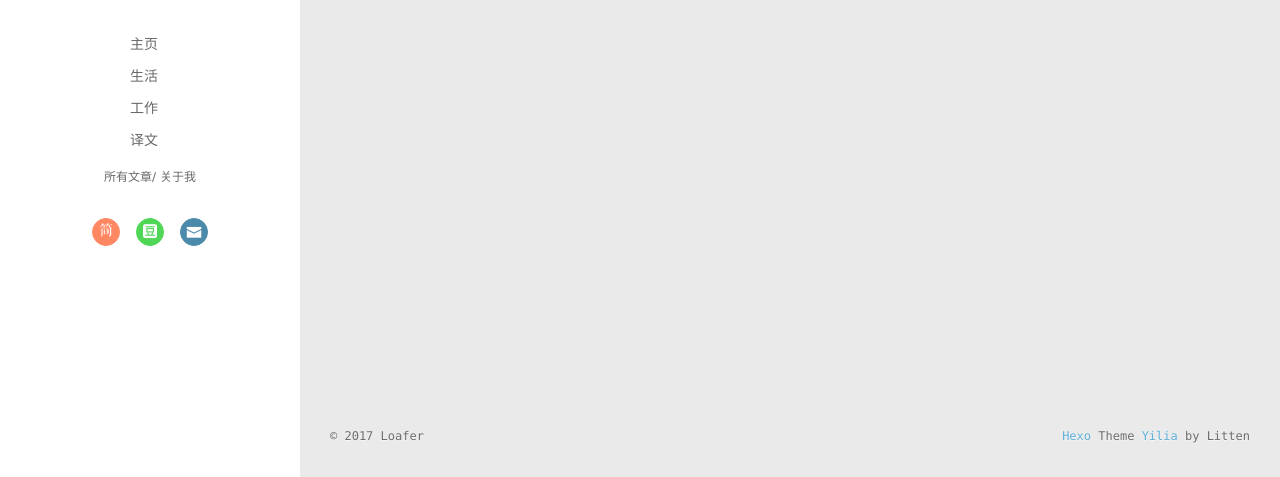
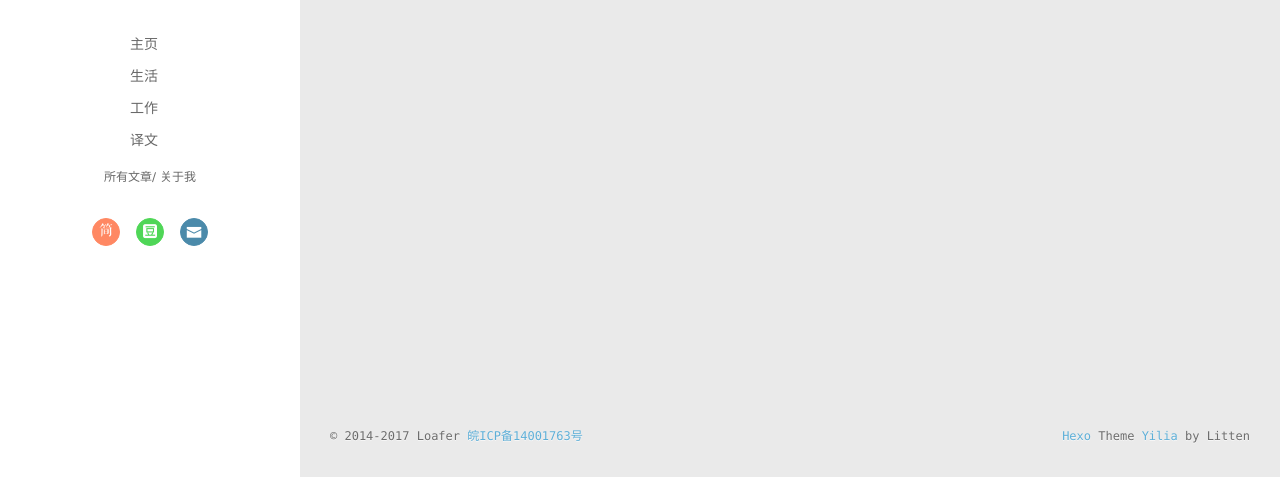
Before and after one commit to loafer117/loafer117.github.io, a plain HTML site: page archives/index.html in a window 1280 px wide. Shown: the part 323-800 px from the top of the page. Drawn offline with Linux system fonts and the light colour scheme.

Commit message:
Site updated: 2017-08-16 13:49:34

```diff
--- a/archives/index.html
+++ b/archives/index.html
@@ -207,7 +207,7 @@
   <div class="outer">
     <div id="footer-info">
     	<div class="footer-left">
-    		&copy; 2017 Loafer
+    		&copy; 2014-2017 Loafer <a href="http://www.miibeian.gov.cn/" target="_blank">皖ICP备14001763号</a>
     	</div>
       	<div class="footer-right">
       		<a href="http://hexo.io/" target="_blank">Hexo</a>  Theme <a href="https://github.com/litten/hexo-theme-yilia" target="_blank">Yilia</a> by Litten
```
Also changed, not shown: 2017/08/10/hello-world/index.html (+1 -1 lines), archives/2017/08/index.html (+1 -1 lines), archives/2017/index.html (+1 -1 lines), index.html (+1 -1 lines).
